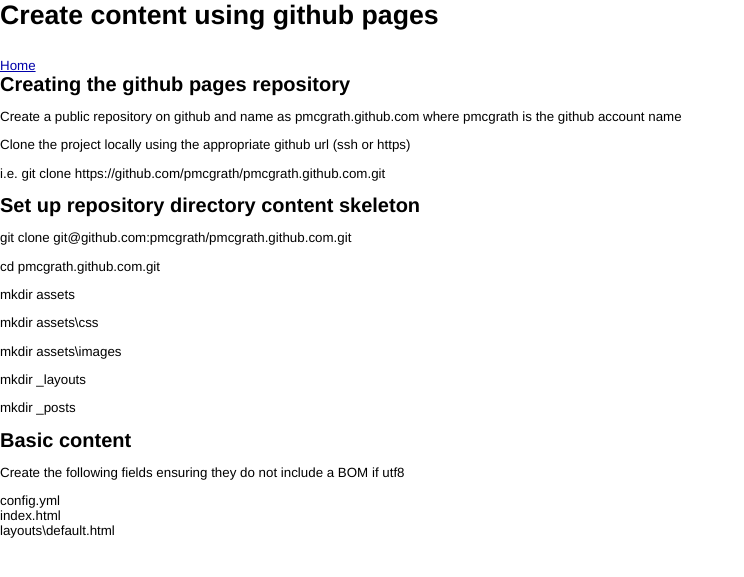
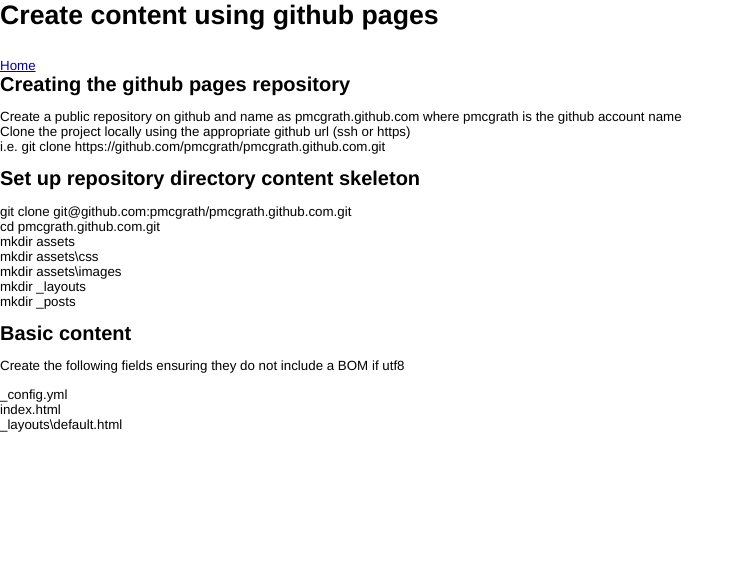
Before and after one commit to pmcgrath/pmcgrath.github.com, a Jekyll site: the page built from _posts/2012-07-08-create-content-using-github-pages.md, in a window 1280 px wide. Shown: the top 577 px of the page, without its empty margins (0-744 px from the left). Built offline with Jekyll 4.4.1, drawn with Linux system fonts in a browser that asks for light colours.

Commit message:
Sorted line endings with trailing 2 spaces and escaped literal _ with a "

```diff
--- a/_posts/2012-07-08-create-content-using-github-pages.md
+++ b/_posts/2012-07-08-create-content-using-github-pages.md
@@ -5,28 +5,20 @@
 
 ## Creating the github pages repository
 Create a public repository on github and name as pmcgrath.github.com where pmcgrath is the github account name
-
 Clone the project locally using the appropriate github url (ssh or https)
-
 i.e. git clone https://github.com/pmcgrath/pmcgrath.github.com.git
 
 ## Set up repository directory content skeleton
 git clone git@github.com:pmcgrath/pmcgrath.github.com.git
-
 cd pmcgrath.github.com.git
-
 mkdir assets
-
 mkdir assets\css
-
 mkdir assets\images
-
-mkdir _layouts
-
-mkdir _posts
+mkdir \_layouts
+mkdir \_posts
 
 ## Basic content
 Create the following fields ensuring they do not include a BOM if utf8
-* config.yml
+* \_config.yml
 * index.html
-* layouts\default.html
+* \_layouts\default.html
```
